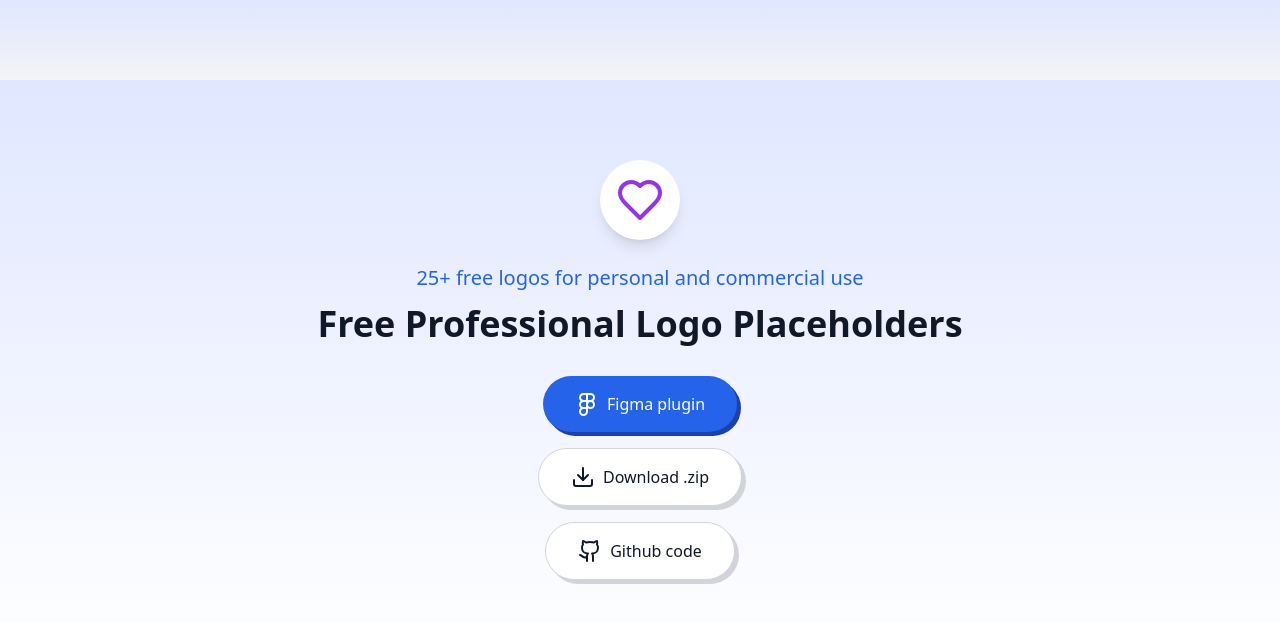
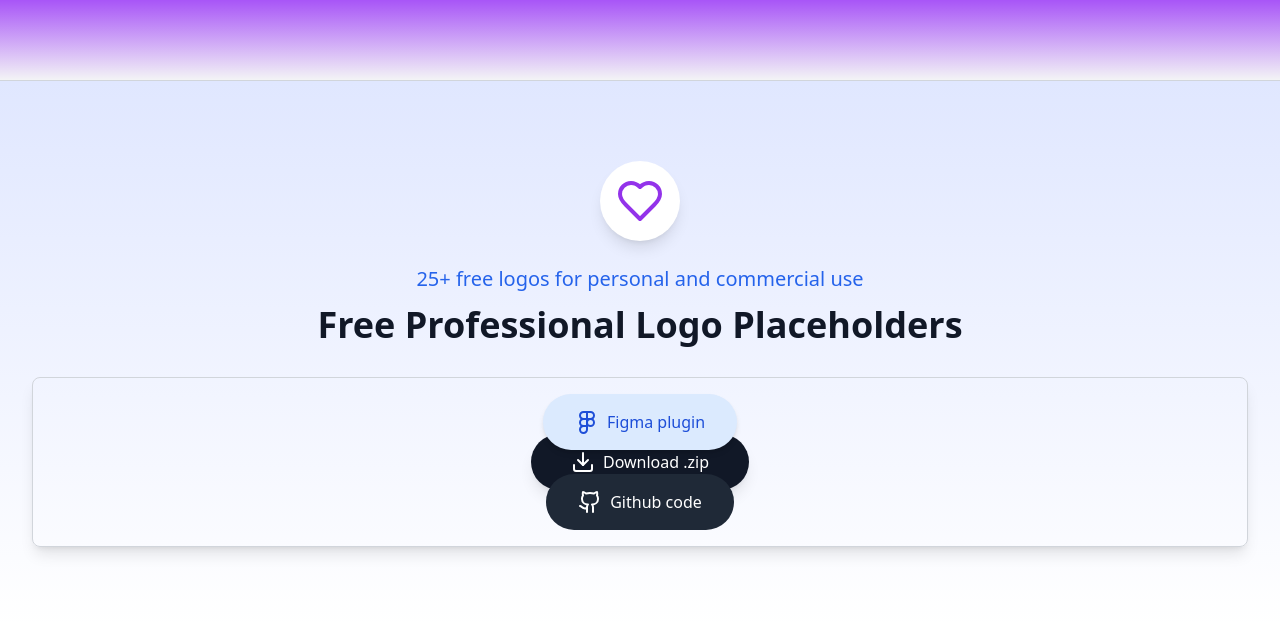
Before and after one commit to Priyansxu/Sublo, a Next.js app: page / in a window 1280 px wide. Shown: the top 622 px of the page. Built offline with nearby package versions, Linux system fonts and the light colour scheme.

Commit message:
Update index.js

```diff
--- a/pages/index.js
+++ b/pages/index.js
@@ -4,7 +4,11 @@ import { Download, Github, Figma, Heart } from "lucide-react";
 export default function Header() {
     return (
         <header className="relative">
-            <div className="h-20 bg-gradient-to-b from-indigo-100 to-transparent"></div>
+            {/* Single Gradient with h-20 and thin line */}
+            <div>
+                <div className="h-20 bg-gradient-to-b from-purple-500 to-transparent"></div>
+                <div className="h-px bg-gray-300"></div>
+            </div>
 
             <div className="bg-gradient-to-b from-indigo-100 to-white py-20 flex flex-col justify-center items-center">
                 {/* Heart Icon */}
@@ -24,19 +28,27 @@ export default function Header() {
                     </h1>
 
                     {/* Button Group */}
-                    <div className="flex flex-col space-y-4 items-center">
+                    <div className="relative border border-gray-300 shadow-lg p-4 rounded-lg">
+                        <div className="flex flex-col space-y-4 items-center relative z-10">
+                            {/* Upper Button with light color */}
                             <a href="https://www.figma.com/community/plugin/1120667703468196103"
-                            className="flex items-center bg-blue-600 text-white px-8 py-4 rounded-full shadow-[4px_4px_0px_#1e40af] hover:shadow-[2px_2px_0px_#1e40af] transition transform hover:-translate-y-1">
+                                className="flex items-center bg-blue-100 text-blue-700 px-8 py-4 rounded-full shadow-md mb-2">
                                 <Figma className="mr-2" /> Figma plugin
                             </a>
+
+                            {/* Dark Button behind */}
+                            <a href="https://github.com/realvjy/uilogos.co"
+                                className="flex items-center bg-gray-800 text-white px-8 py-4 rounded-full">
+                                <Github className="mr-2" /> Github code
+                            </a>
+                        </div>
+                        {/* Bottom Button (acts as background) */}
+                        <div className="absolute inset-x-0 top-1/2 transform -translate-y-1/2 flex justify-center">
                             <a href="https://s.vjy.me/uilogos-v1" download="uilogos-v2.0.zip"
-                            className="flex items-center bg-white text-gray-900 border border-gray-300 px-8 py-4 rounded-full shadow-[4px_4px_0px_#d1d5db] hover:shadow-[2px_2px_0px_#d1d5db] transition transform hover:-translate-y-1">
+                                className="flex items-center bg-gray-900 text-white px-10 py-4 rounded-full shadow-lg">
                                 <Download className="mr-2" /> Download .zip
                             </a>
-                        <a href="https://github.com/realvjy/uilogos.co"
-                            className="flex items-center bg-white text-gray-900 border border-gray-300 px-8 py-4 rounded-full shadow-[4px_4px_0px_#d1d5db] hover:shadow-[2px_2px_0px_#d1d5db] transition transform hover:-translate-y-1">
-                            <Github className="mr-2" /> Github code
-                        </a>
+                        </div>
                     </div>
                 </div>
             </div>
```
Lines whose indentation alone changed are shown as unchanged.
